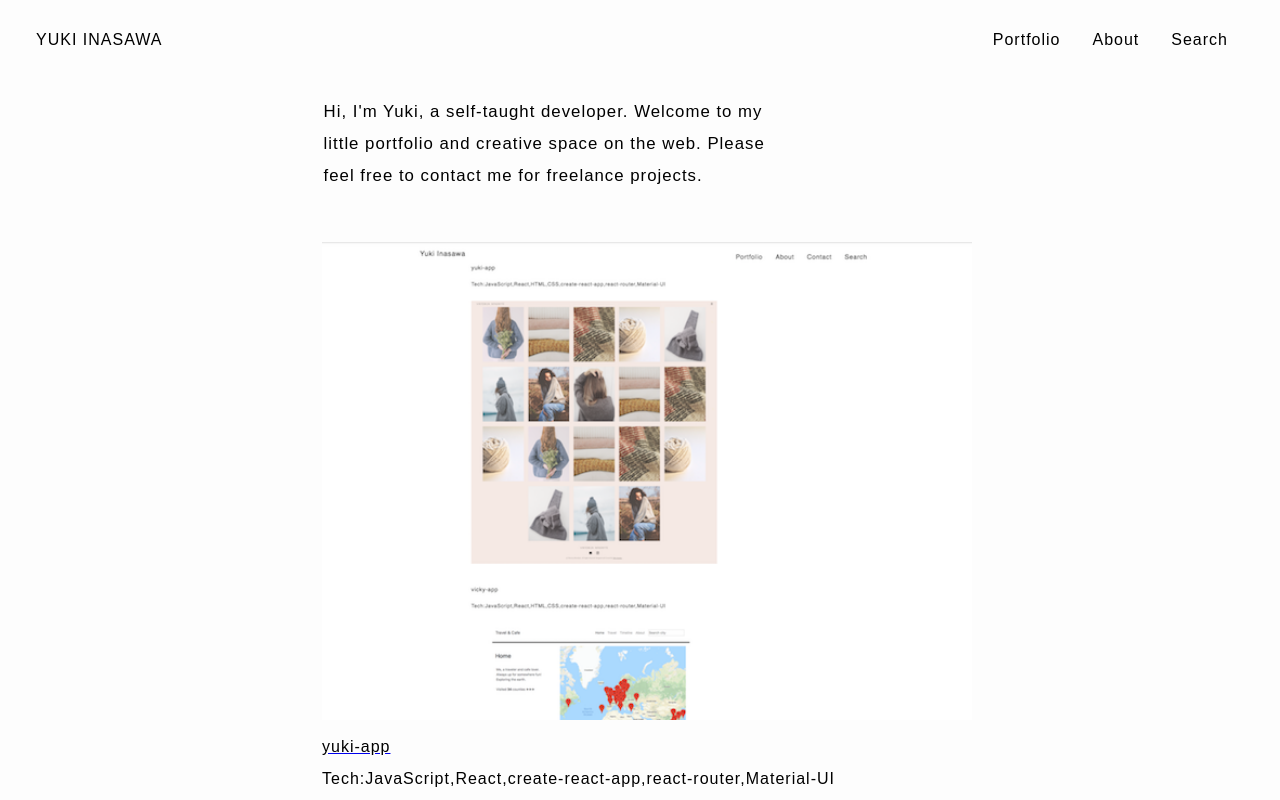
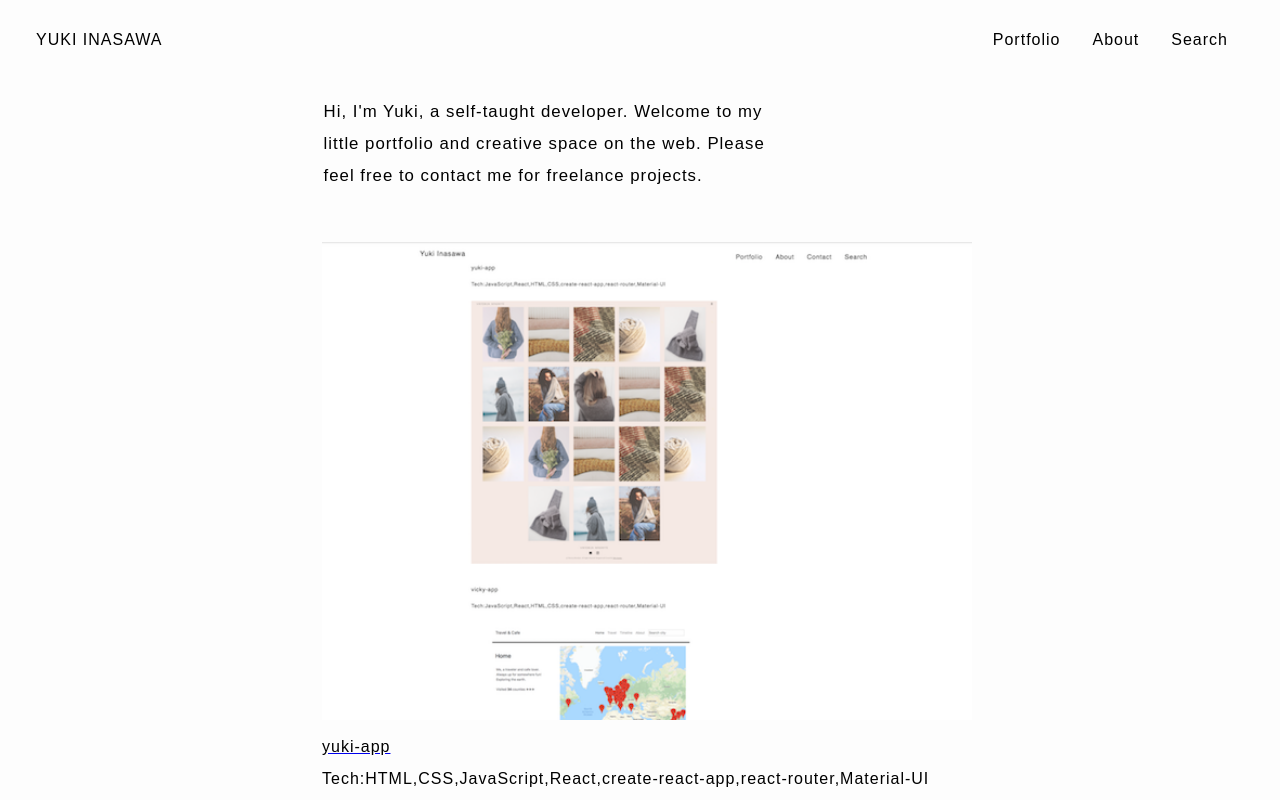
Before and after one commit to Yukichka/Yuki-app, a React (Create React App) app: page / in a window 1280 px wide. Shown: the top 800 px of the page. Built offline with nearby package versions, Linux system fonts and the light colour scheme.

Commit message:
Dataset modified

```diff
--- a/src/App.css
+++ b/src/App.css
@@ -400,6 +400,7 @@ html {
   padding: 10px 20px;
   box-sizing: border-box;
   border: none;
+  border-radius: 0;
   border-bottom: 1px solid black;
   background-color:  #E8FFF1;
 }
--- a/src/components/Search.js
+++ b/src/components/Search.js
@@ -65,7 +65,7 @@ export class Search extends React.Component {
         <Link to="/" className="search-back">Back to Top</Link> */}
         <form className="search-form">
           <input
-            placeholder="Search by tech..."
+            placeholder="Search by tech ..."
             ref={input => (this.search = input)}
             onChange={this.handleInputChange}
             className="search-input"
--- a/src/components/dataset.js
+++ b/src/components/dataset.js
@@ -8,6 +8,8 @@ export const allProjects = [
     url: "https://www.yukiinasawa.me",
     github: "https://github.com/Yukichka/Yuki-app",
     tech: [
+      "HTML",
+      "CSS",
       "JavaScript",
       "React",
       "create-react-app",
@@ -35,6 +37,8 @@ export const allProjects = [
     url: "https://vicky-app-temp.herokuapp.com",
     github: "https://github.com/Yukichka?tab=repositories",
     tech: [
+      "HTML",
+      "CSS",
       "JavaScript",
       "React",
       "create-react-app",
@@ -56,6 +60,8 @@ export const allProjects = [
     url: "https://yukichka.github.io",
     github: "https://github.com/Yukichka/TravelPictureApp",
     tech: [
+      "HTML",
+      "CSS",
       "JavaScript",
       "React",
       "create-react-app",
```
